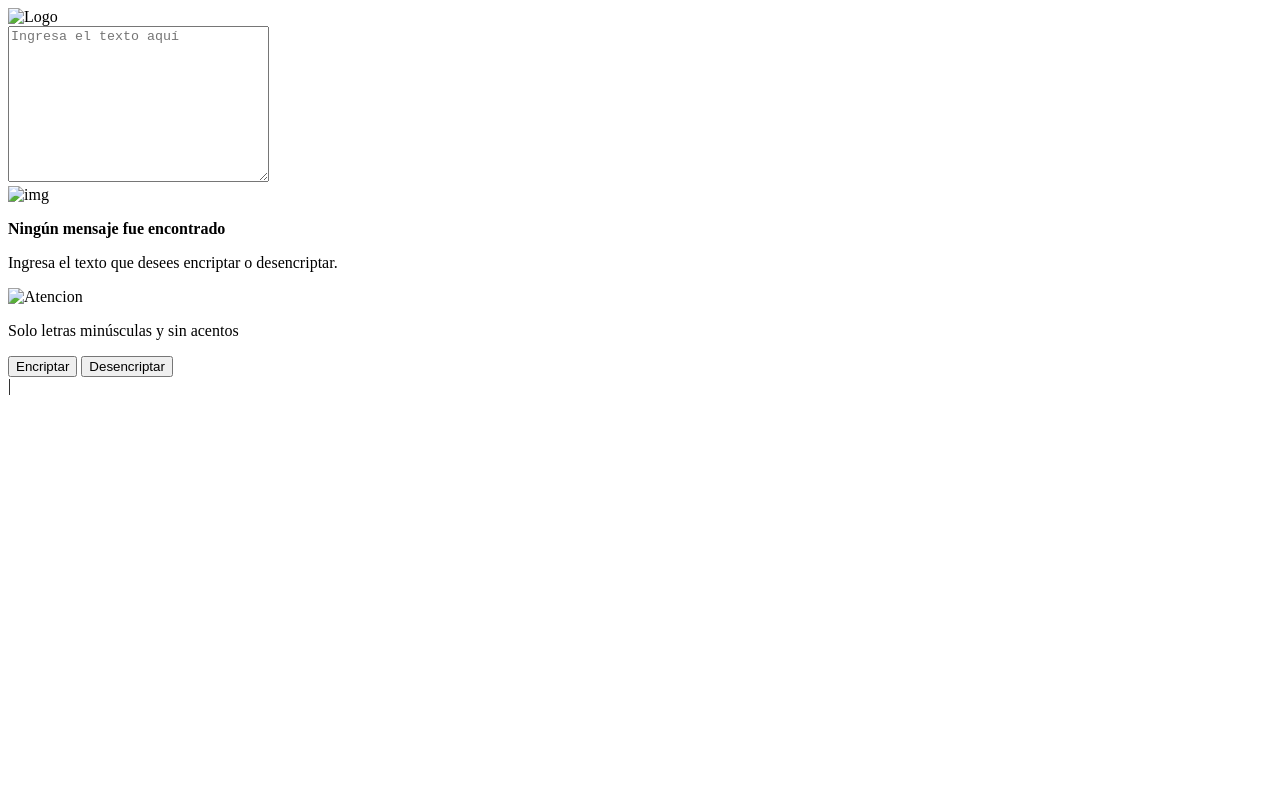
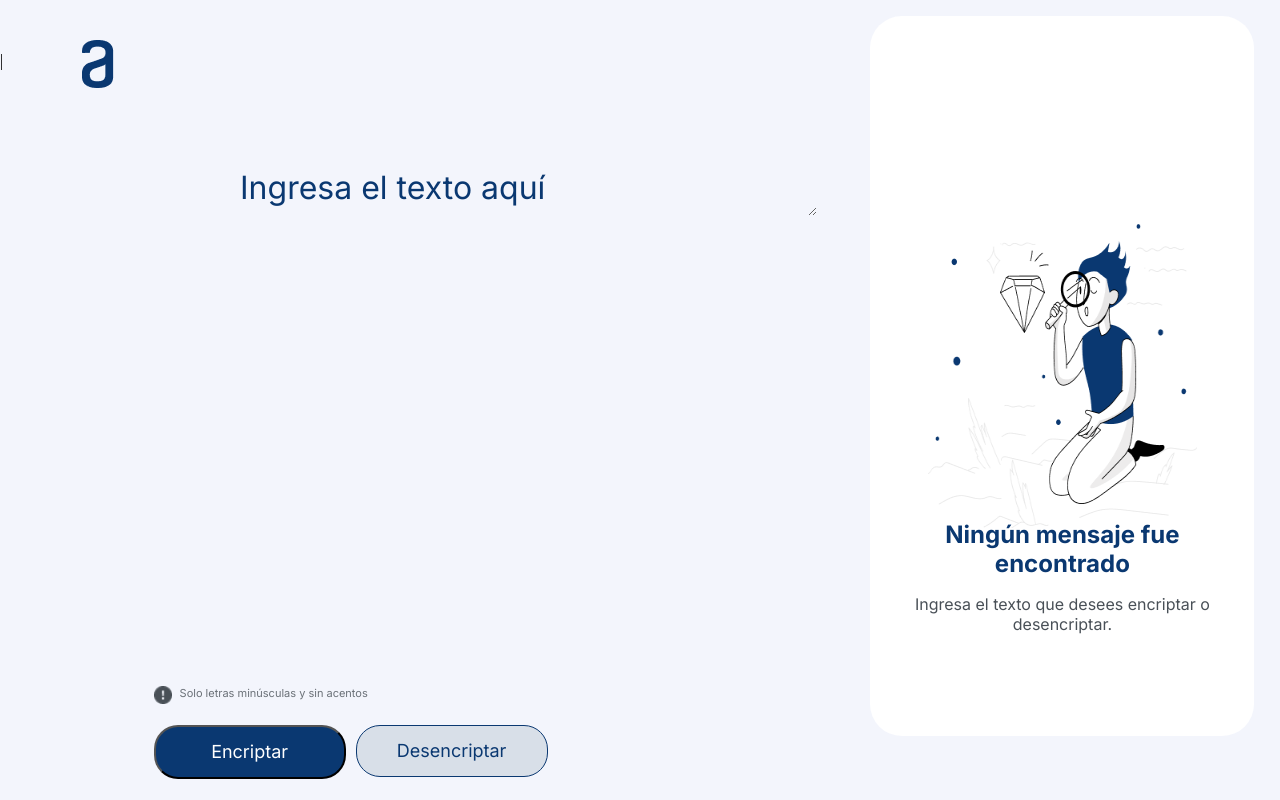
Before and after one commit to TBBN147/Proyecto-Encriptador, a plain HTML site: page index.html in a window 1280 px wide. Drawn offline with Linux system fonts and the light colour scheme; the site is published under a folder, as on GitHub Pages, so addresses that start at the root find nothing.

Commit message:
Actualizacion

```diff
--- a/index.html
+++ b/index.html
@@ -1,35 +1,30 @@
 <!DOCTYPE html>
-<html lang="en">
+<html lang="es">
+
 
 <head>
   <meta charset="UTF-8">
   <meta name="viewport" content="width=device-width, initial-scale=1.0">
   <title>Encriptador</title>
-    <link rel="stylesheet" href="/Styles/styles.css">
+  <link rel="stylesheet" href="./Styles/styles.css">
 </head>
 
 <body>
   <div class="Conteiner">
 
-        <header><img src="/Assets/Logo.png" alt="Logo"></header>
-        <textarea
-        name="texto"
-        class="Imput_usuario"
-        id="texto"
-        cols="30"
-        rows="10"
-        placeholder="Ingresa el texto aquí"
-      ></textarea>
+    <header><img src="./Assets/Logo.png" alt="Logo"></header>
+    <textarea name="texto" class="Imput_usuario" id="texto" cols="30" rows="10"
+      placeholder="Ingresa el texto aquí"></textarea>
     <!-- <p class="Imput_usuario">Ingrese el texto aqui</p> -->
     <div class="Boxfather">
-            <img src="/Assets/Muñeco.png" alt="img" class="img1" id="img" height="304" width="336">
+      <img src="./Assets/Muñeco.png" alt="img" class="img1" id="img" height="304" width="336">
       <div class="Cajatexto">
         <p class="txt1" id="titulo-mensaje"><b>Ningún mensaje fue encontrado</b></p>
         <p class="txt2" id="parrafo">Ingresa el texto que desees encriptar o desencriptar.</p>
       </div>
     </div>
     <div class="Disclaymer">
-            <img src="/Assets/bi_exclamation-circle-fill.png" alt="Atencion" class="img2">
+      <img src="./Assets/bi_exclamation-circle-fill.png" alt="Atencion" class="img2">
       <p class="txt3">Solo letras minúsculas y sin acentos</p>
     </div>
     <!-- Parte nueva de botones -->
@@ -37,12 +32,7 @@
       <button class="btn-encriptar" type="button" onclick="encriptar()">
         Encriptar
       </button>
-          <input
-            type="button"
-            class="btn-desencriptar"
-            value="Desencriptar"
-            onclick="desencriptar()"
-          />
+      <input type="button" class="btn-desencriptar" value="Desencriptar" onclick="desencriptar()" />
     </div>
     <!-- Botones viejos -->
     <!-- <div class="Botones">
@@ -50,7 +40,7 @@
             <p class="txt5">Desencriptar</p>
         </div> -->
   </div>
-    <script src="/Javascrip.js"></script>
+  <script src="./Javascrip.js"></script>
 </body>
 
 </html>|
```
Lines whose indentation alone changed are shown as unchanged.
